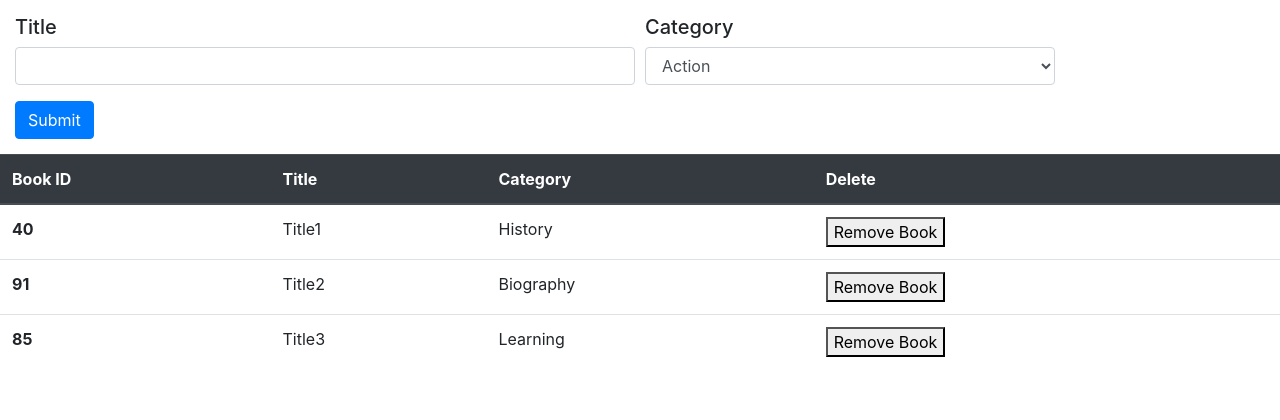
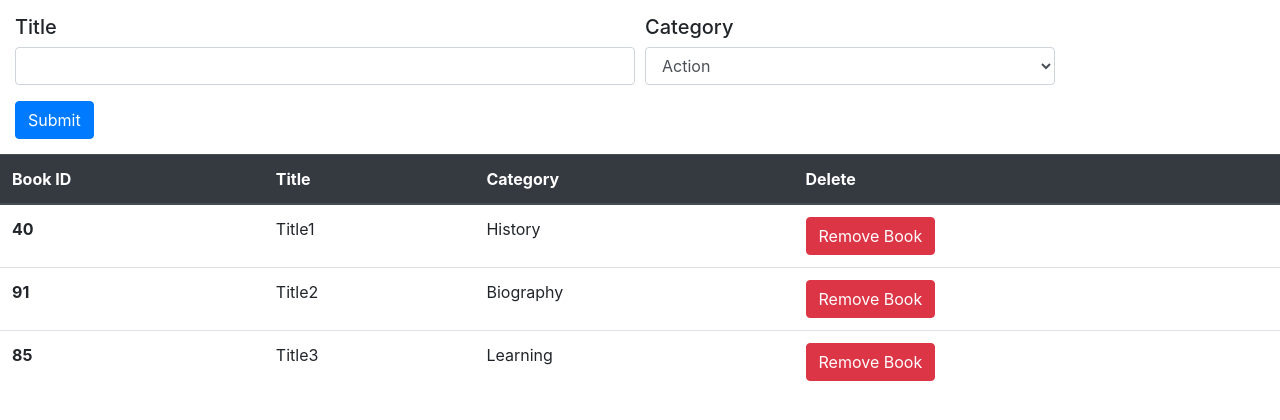
Before and after one commit to FelipeEnne/bookstore-cms, a React (Create React App) app: page / in a window 1280 px wide. Shown: the top 420 px of the page. Built offline with nearby package versions, Linux system fonts and the light colour scheme.

Commit message:
finish the remove book implementation

```diff
--- a/src/actions/index.js
+++ b/src/actions/index.js
@@ -3,9 +3,9 @@ const createBook = book => ({
   book,
 });
 
-const removeBook = book => ({
+const removeBook = bookIndex => ({
   type: 'REMOVE_BOOK',
-  book,
+  bookIndex,
 });
 
 export { createBook, removeBook };
--- a/src/components/Book.js
+++ b/src/components/Book.js
@@ -6,7 +6,7 @@ const Book = ({ book, handleRemoveBook }) => (
     <th>{book.id}</th>
     <td>{book.title}</td>
     <td>{book.category}</td>
-    <td><button type="button" onClick={handleRemoveBook}>Remove Book</button></td>
+    <td><button type="button" onClick={handleRemoveBook} className="btn btn-danger">Remove Book</button></td>
   </tr>
 );
 
--- a/src/containers/BooksForm.js
+++ b/src/containers/BooksForm.js
@@ -29,7 +29,7 @@ class BooksForm extends Component {
     const { createBook } = this.props;
     const book = { ...this.state, id: generateID() };
     createBook(book);
-    //console.log(book);
+    // console.log(book);
     this.setState({ title: '', category: 'Action' });
   }
 
--- a/src/containers/BooksList.js
+++ b/src/containers/BooksList.js
@@ -12,7 +12,9 @@ class BooksList extends Component {
 
   handleRemoveBook(book) {
     const { removeBook } = this.props;
-    removeBook(book);
+    const s = this.props;
+    const bookIndex = (s.books).findIndex(x => x === book);
+    removeBook(bookIndex);
   }
 
   render() {
--- a/src/reducers/book.js
+++ b/src/reducers/book.js
@@ -1,5 +1,4 @@
 /* eslint-disable no-unused-vars */
-
 
 const bookStore = (state = [], action) => {
   switch (action.type) {
@@ -13,10 +12,10 @@ const bookStore = (state = [], action) => {
         },
       ];
 
-    case 'REMOVE_BOOK ':
+    case 'REMOVE_BOOK':
       return [
-        ...state.slice(0, action.book.index),
-        ...state.slice(action.book.index + 1, state.length),
+        ...state.slice(0, action.bookIndex),
+        ...state.slice(action.bookIndex + 1, state.length),
       ];
 
     default:
```
